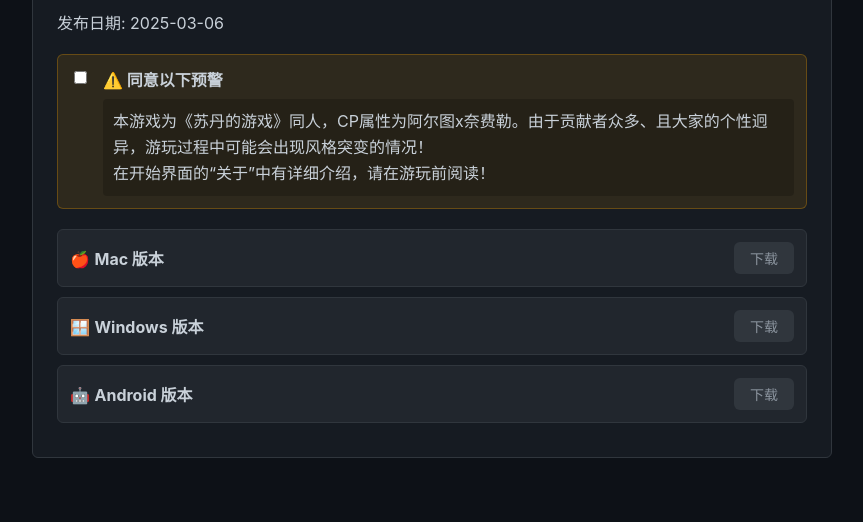
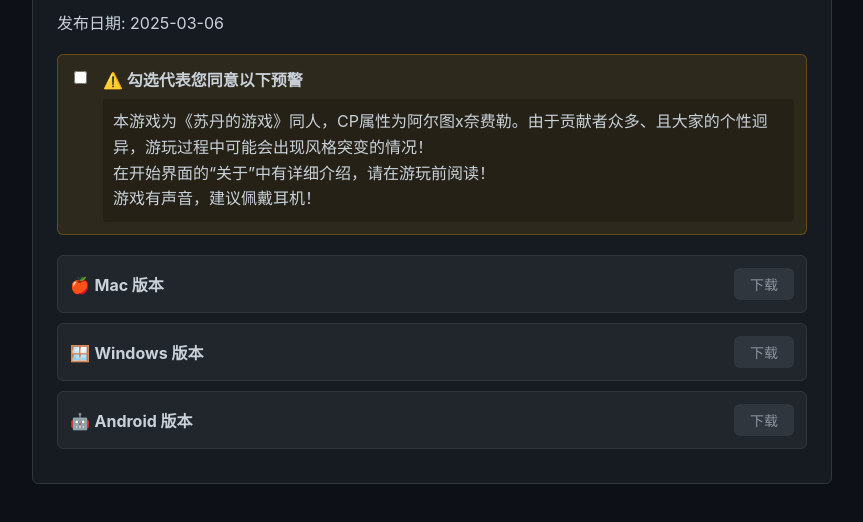
Before and after one commit to limoer2999/eden_release, a plain HTML site: page index.html in a window 1280 px wide. Shown: the part 152-674 px from the top of the page, without its empty margins (208-1071 px from the left). Drawn offline with Linux system fonts and the light colour scheme.

Commit message:
Update index.html

```diff
--- a/index.html
+++ b/index.html
@@ -64,10 +64,11 @@
     <label style="display: flex; align-items: flex-start; gap: 8px;">
         <input type="checkbox" id="agreeCheck" onchange="toggleDownload()" style="margin-top: 4px;">
         <div>
-            <strong>⚠️ 同意以下预警</strong>
+            <strong>⚠️ 勾选代表您同意以下预警 </strong>
 		<div style="margin-top: 8px; font-size: 16px; line-height: 1.6; background: rgba(0,0,0,0.2); padding: 10px; border-radius: 4px;">
  本游戏为《苏丹的游戏》同人，CP属性为阿尔图x奈费勒。由于贡献者众多、且大家的个性迥异，游玩过程中可能会出现风格突变的情况！<br>
-在开始界面的“关于”中有详细介绍，请在游玩前阅读！
+在开始界面的“关于”中有详细介绍，请在游玩前阅读！<br>
+			游戏有声音，建议佩戴耳机！<br>
             </div>
 
 
```
